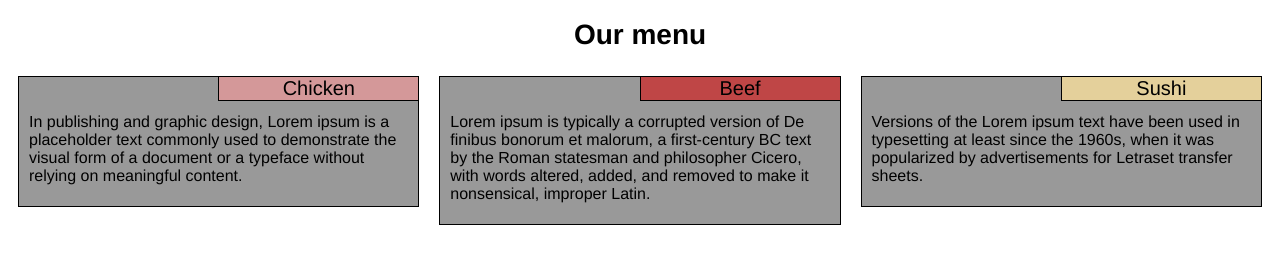
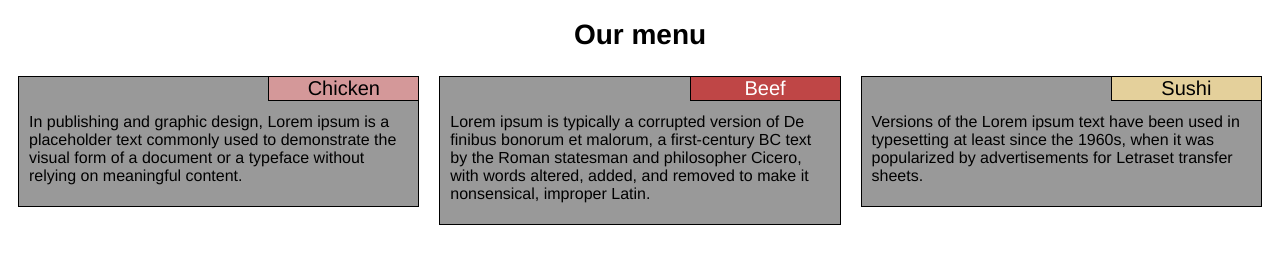
Before and after one commit to HenricF/coursera-web-dev, a plain HTML site: page module2-solution/index.html in a window 1280 px wide. Drawn offline with Linux system fonts and the light colour scheme.

Commit message:
Initial commit

```diff
--- a/module2-solution/css/styles.css
+++ b/module2-solution/css/styles.css
@@ -25,7 +25,7 @@ h1 {
 }
 
 .header {
-  width: 200px;
+  width: 150px;
   right: 0px;
   float:right;
   text-align: center;
@@ -40,6 +40,7 @@ h1 {
 
 #header2 {
     background-color: #BF4646;
+    color: white;
 }
 
 #header3 {
```
